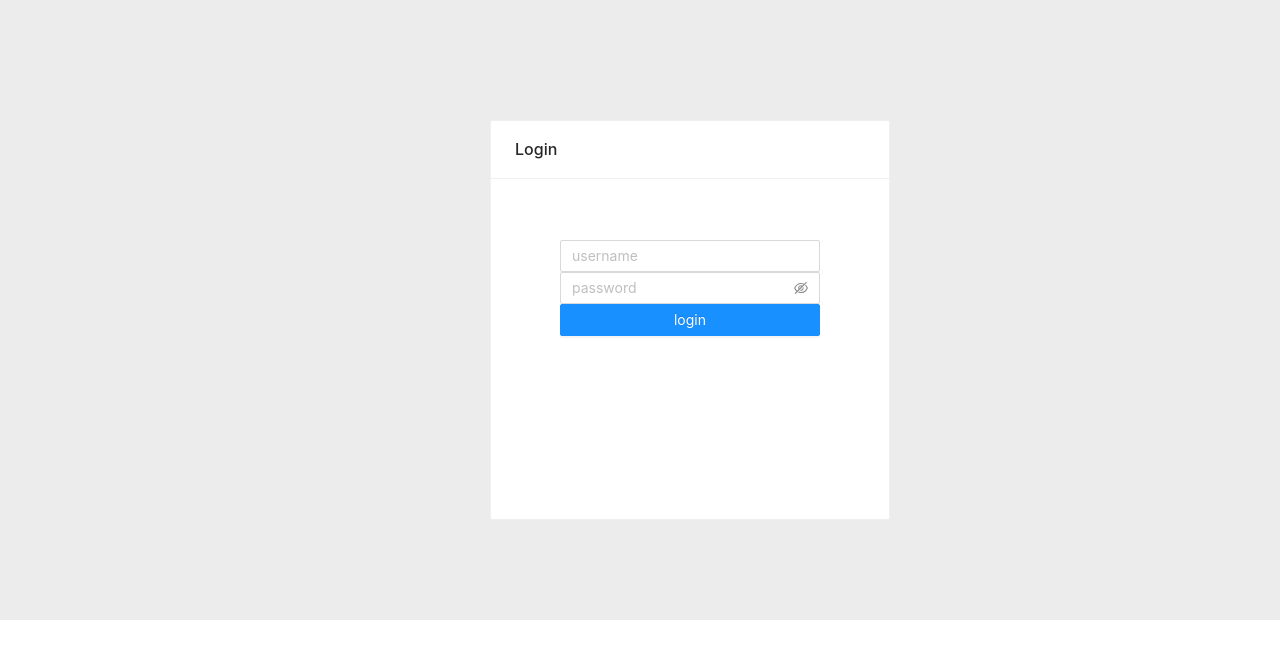
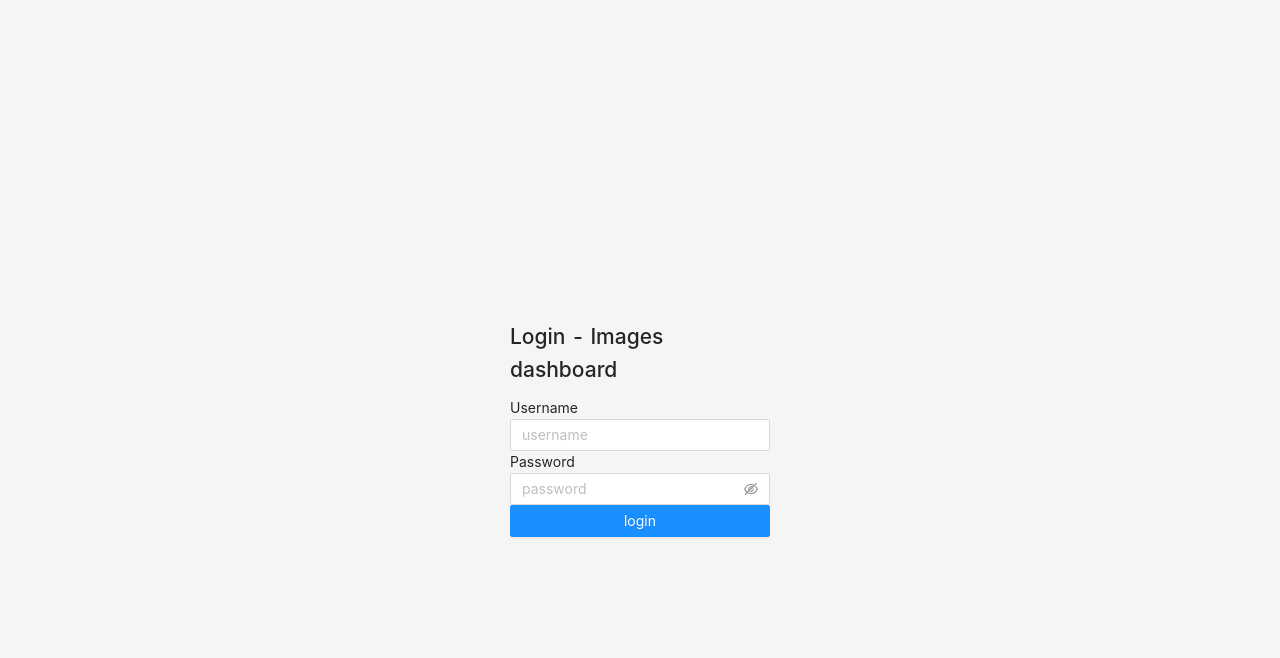
Before and after one commit to shassaan/images-dashboard-frontend, a React (Create React App) app: page / in a window 1280 px wide. Shown: the top 658 px of the page. Built offline with nearby package versions, Linux system fonts and the light colour scheme.

Commit message:
changes with routes and styles

```diff
--- a/public/index.html
+++ b/public/index.html
@@ -26,7 +26,7 @@
     -->
     <title>React App</title>
   </head>
-  <body>
+  <body style="background: whitesmoke;">
     <noscript>You need to enable JavaScript to run this app.</noscript>
     <div id="root"></div>
     <!--
--- a/src/App.js
+++ b/src/App.js
@@ -1,6 +1,5 @@
 import React from 'react';
-import { BrowserRouter as Router} from "react-router-dom";
-import Route from 'react-router-dom/Route';
+import { BrowserRouter, Route, Switch } from "react-router-dom";
 import Login from './Components/Login/login';
 import MainLayout from './Components/Layout/MainLayout';
 import CreateUserComponent from './Components/CreateUserComponent'
@@ -9,12 +8,15 @@ import './App.css'
 function App() {
   return (
 
-    <Router>
-
-       <Route path="/" exact strict component={()=>{return <Login/>}}/>
-       <Route path="/layout" exact strict component={()=>{return <MainLayout/>}}/>
-       <Route path="/create-user" exact strict component={()=>{return <CreateUserComponent/>}}/>
-       </Router>
+    <BrowserRouter>
+      <Switch>
+        <Route path="/" exact strict component={Login} />
+        <MainLayout>
+          <Route path="/layout" exact strict component={MainLayout} />
+          <Route path="/createUser" exact strict component={CreateUserComponent} />
+        </MainLayout>
+      </Switch>
+    </BrowserRouter>
 
 
   );
--- a/src/Components/Layout/MainLayout.js
+++ b/src/Components/Layout/MainLayout.js
@@ -5,13 +5,15 @@ import  LayoutFooter from './LayoutFooter';
 import  LayoutHeader  from './LayoutHeader';
 import LayoutContent from './LayoutContent';
 
-const MainLayout=()=>{
+const MainLayout=(props)=>{
     return(
         <Layout style={{height:620}}>
             <LayoutSider/>
             <Layout>
                 <LayoutHeader/>
-                <LayoutContent/>
+                <LayoutContent>
+                    {props.children}
+                </LayoutContent>
                 <LayoutFooter/>
             </Layout>
         </Layout>
--- a/src/Components/Login/login.css
+++ b/src/Components/Login/login.css
@@ -14,3 +14,9 @@
     background: #ececec;
     height:620px;
   }
+
+  .loginCard{
+    width: 400 !important;
+    margin-left: 370 !important;
+    height: 400 !important;
+  }
--- a/src/Components/Login/login.js
+++ b/src/Components/Login/login.js
@@ -1,7 +1,7 @@
 import React from 'react'
+
+import { Input, Button } from 'antd';
 import './login.css'
-import { Input, Button, Card } from 'antd';
-
 
 
 const login = () => {
@@ -15,27 +15,35 @@ const login = () => {
 
 
 
-        <div className="site-card-border-less-wrapper">
-            <Card title="Login" style={{ width: 400, marginLeft: 370, height: 400 }}>
-                <div className="login">
+
+            <div className="login">
+
+                <h2>Login - Images dashboard</h2>
+                <label>
+                    Username
 
                     <Input
                         placeholder="username"
 
                     />
-                    <Input.Password
+                    </label>
+                   <label>
+                       Password
+                   <Input.Password
                         placeholder="password"
 
                     />
+                   </label>
                     <Button
                         type="primary"
                         block
                         onClick={handleOnClick}                >
                         login
             </Button>
-                </div>
-            </Card>
-        </div>
+
+
+            </div>
+
 
 
 
```
